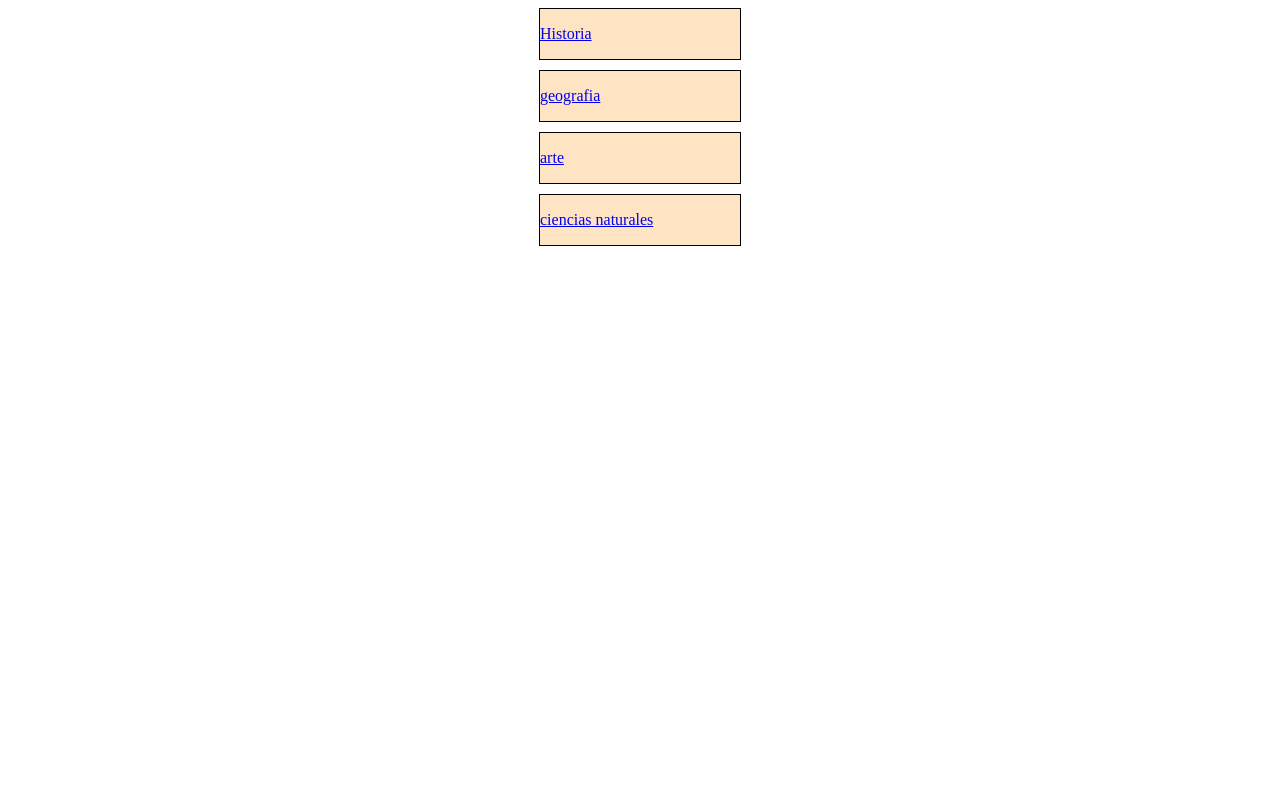
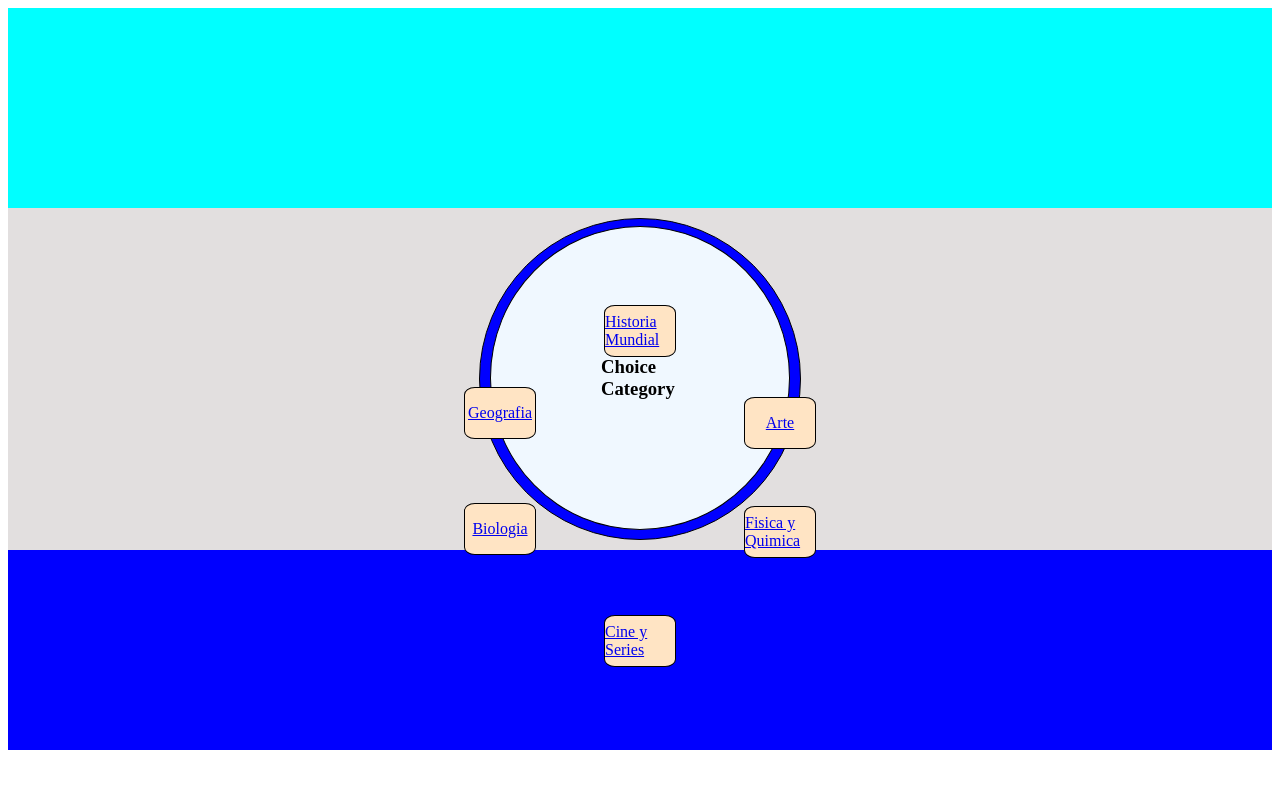
Before and after one commit to Fcasanova92/Proyect--Quizz-Game, a Flask app: page / in a window 1280 px wide. Run offline with Flask 3, Linux system fonts and the light colour scheme.

Commit message:
Menu circular

```diff
--- a/static/css/index_style.css
+++ b/static/css/index_style.css
@@ -1,23 +1,106 @@
+body{
+
+    cursor:pointer;
+}
+
+.flex{
+
+    display: flex;
+    flex-flow: column nowrap;
+    justify-content: center;
+    align-items: center;
+    row-gap: 10px;
+    background-color: rgb(226, 223, 223);
+
+}
+
+header{
+
+    background-color: aqua;
+    padding: 100px;
+    align-self: stretch;
+}
+
+footer{
+
+    background-color: blue;
+    padding: 100px;
+    align-self: stretch;
+}
+
 .categoria{
 
     display: flex;
     flex-flow: column nowrap;
     align-items: center;
+    justify-content: center;
     row-gap: 10px;
+    width: 300px;
+    height: 300px;
+    padding: 10px;
+    border:solid 1px;
+    border-radius: 50%;
+    background-color: blue;
+    transform: perspective(400px);
+
+
+
+
 }
 
 .cat_cuestionario{
 
     display:flex;
+    align-items: center;
+    justify-content: center;
     background-color: bisque;
-    transition: zoom .2s;
+    transition: transform .2s;
     border: 1px solid black;
-    width: 200px;
+    border-radius: 15%;
+    width: 70px;
+    height: 50px;
+}
 
+.choice_category{
+
+    transform: translateY(185px);
+    background-color: aliceblue;
+    border: 1px solid black;
+    border-radius: 50%;
+    padding: 110px;
 
 }
 
+.cat_cuestionario:nth-child(2){
+
+    transform: translateY(-50px);
+}
+
+.cat_cuestionario:nth-child(3){
+
+    transform: translate(140px, -20px);
+}
+.cat_cuestionario:nth-child(4){
+
+    transform: translate(-140px, -92px);
+}
+.cat_cuestionario:nth-child(5){
+
+    transform: translate(140px, -35px);
+}
+.cat_cuestionario:nth-child(6){
+
+    transform: translate(-140px, -100px);
+}
+
+.cat_cuestionario:nth-child(7){
+
+    transform: translate(0px,-50px);
+}
+
+
 .cat_cuestionario:hover{
-
-    -ms-zoom: scale(1.5);
+    display: block;
+    background-color: aquamarine;
+    cursor: pointer;
 }
--- a/templates/quizz-game/index.html
+++ b/templates/quizz-game/index.html
@@ -9,11 +9,19 @@
     <title>Document</title>
 </head>
 <body>
-    <section class="categoria">
-        <div class="cat_cuestionario" onclick="select_Categoria(1)"><a href = "{{ url_for('cuestionario', id = 0)}}"><p>Historia</p></a></div>
-        <a href = "{{ url_for('cuestionario', id = 1)}}"><div class="cat_cuestionario" onclick="select_Categoria(1)"><p>geografia</p></div></a>
-        <a href = "{{ url_for('cuestionario', id = 2)}}"><div class="cat_cuestionario" onclick="select_Categoria(1)"><p>arte</p></div></a>
-        <a href = "{{ url_for('cuestionario', id = 3)}}"><div class="cat_cuestionario" onclick="select_Categoria(1)"><p>ciencias naturales</p></div></a>
+
+    <section class="flex">
+        <header></header>
+        <section class="categoria">
+            <div class="choice_category"><h1>Choice Category</h1></div>
+            <div class="cat_cuestionario" onclick="select_Categoria(1)"><a href = "{{ url_for('cuestionario', id = 0)}}"><p>Historia Mundial</p></a></div>
+            <div class="cat_cuestionario" onclick="select_Categoria(1)"><a href = "{{ url_for('cuestionario', id = 1)}}"><p>Arte</p></a></div>
+            <div class="cat_cuestionario" onclick="select_Categoria(1)"><a href = "{{ url_for('cuestionario', id = 2)}}"><p>Geografia</p></a></div>
+            <div class="cat_cuestionario" onclick="select_Categoria(1)"><a href = "{{ url_for('cuestionario', id = 3)}}"><p>Fisica y Quimica</p></a></div>
+            <div class="cat_cuestionario" onclick="select_Categoria(1)"><a href = "{{ url_for('cuestionario', id = 4)}}"><p>Biologia</p></a></div>
+            <div class="cat_cuestionario" onclick="select_Categoria(1)"><a href = "{{ url_for('cuestionario', id = 5)}}"><p>Cine y Series</p></a></div>
+        </section>
+        <footer></footer>
     </section>
 </body>
 </html>
```
